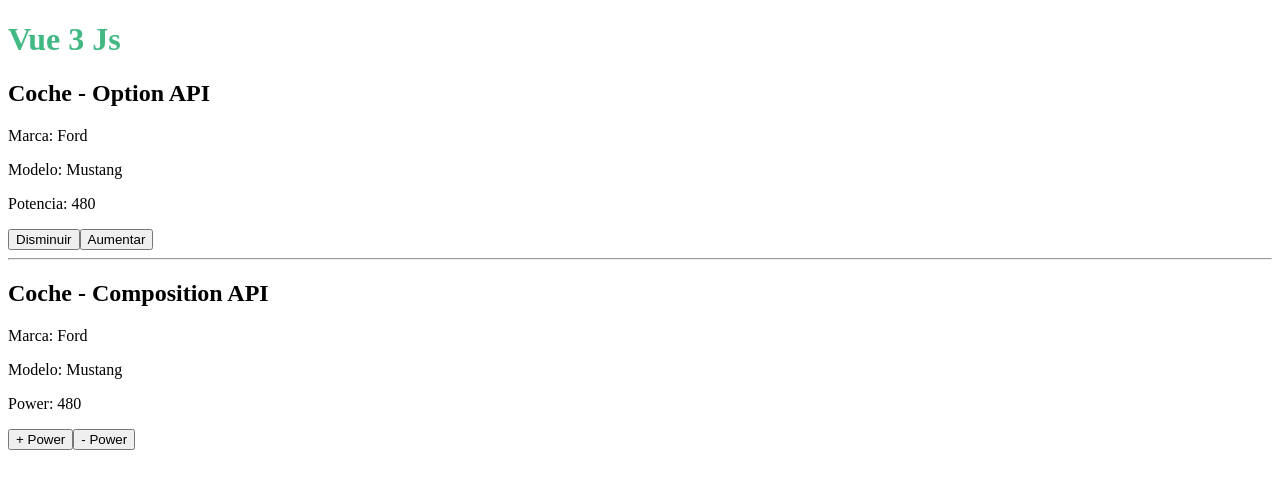
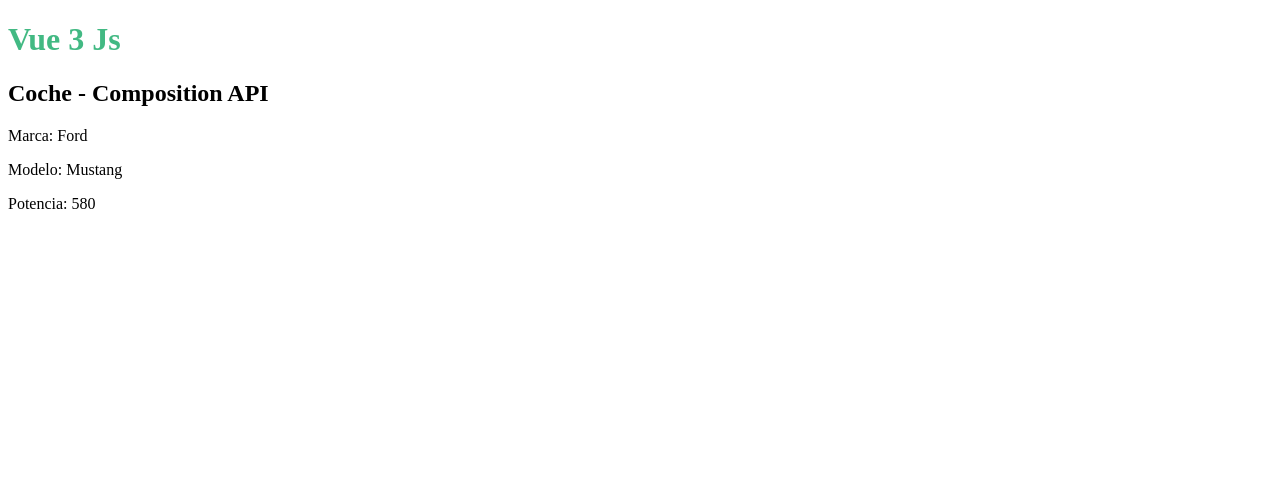
Before and after one commit to danielg2017/Vue3-Started, a Vue app: page / in a window 1280 px wide. Shown: the top 488 px of the page. Built offline with nearby package versions, Linux system fonts and the light colour scheme.

Commit message:
pasando prop por composition API

```diff
--- a/src/App.vue
+++ b/src/App.vue
@@ -1,20 +1,23 @@
 <template>
     <div>
         <h1>Vue 3 Js</h1>
-        <CarOption />
-        <hr />
-        <CarComposition />
+        <Car :power="power" />
     </div>
 </template>
 
 <script>
-import CarComposition from "./components/CarComposition.vue";
-import CarOption from "./components/CarOption.vue";
+import Car from "./components/Car.vue";
 
 export default {
     components: {
-        CarComposition,
-        CarOption,
+        Car,
+    },
+
+    setup() {
+        let power = 580;
+        return {
+            power,
+        };
     },
 };
 </script>
--- /dev/null
+++ b/src/components/Car.vue
@@ -0,0 +1,28 @@
+<template>
+    <h2>Coche - Composition API</h2>
+    <p>Marca: {{ brand }}</p>
+    <p>Modelo: {{ model }}</p>
+    <p>Potencia: {{ power }}</p>
+</template>
+
+<script>
+export default {
+    props: {
+        power: {
+            type: Number,
+            default: 280,
+        },
+    },
+    setup() {
+        const brand = "Ford";
+        const model = "Mustang";
+
+        return {
+            brand,
+            model,
+        };
+    },
+};
+</script>
+
+<style scoped></style>
--- a/src/components/CarComposition.vue
+++ /dev/null
@@ -1,101 +0,0 @@
-<template>
-    <h2>Coche - Composition API</h2>
-    <!-- Asi se utiliza la variable -->
-
-    <p>Marca: {{ brand }}</p>
-    <p>Modelo: {{ model }}</p>
-    <p>Power: {{ power }}</p>
-    <button @click="upPower(20)">+ Power</button>
-    <button @click="downPower">- Power</button>
-
-    <!-- Asi se utiliza condiconales v-if con v-for -->
-    <!-- <p>Potencias Urbanas menor 320 CV </p>
-        <ul>
-        <template v-for="(caballo, index) in caballos" :key="index">
-            <li v-if="caballo <=320">{{ caballo }}</li>
-        </template>
-        </ul>
-        <p>Potencias Competición mayores 320 CV </p>
-        <ul>
-        <template v-for="(caballo, index) in caballos" :key="index">
-            <li v-if="caballo >320">{{ caballo }}</li>
-        </template>
-        </ul> -->
-    <!-- Así se utiliza condicionales v-else con v-for -->
-    <!-- <p>Potencias Urbanas menor 320 CV </p>
-        <ul>
-        <template v-for="(caballo, index) in caballos" :key="index">
-            <li v-if="caballo <=320">{{ caballo }}</li>
-        </template>
-        </ul> -->
-    <!-- Así se utiliza condicionales v-else-if con v-for -->
-    <!-- <p>Potencias</p>
-        <ul>
-        <template v-for="(caballo, index) in caballos" :key="index">
-            <li v-if="caballo < 320">Urbano: {{ caballo }}</li>
-            <li v-else-if="caballo === 320">Hibrido: {{ caballo }}</li>
-            <li v-else>Competición: {{ caballo }}</li>
-        </template>
-        </ul>
-
-        <p>
-            Color: -->
-
-    <!-- // Recorriendo sobre la matriz e imprimiendo el índice y el valor de la matriz en un span. -->
-    <!-- <span v-for="(color, index) in colors" :key="index">
-                {{ index }}: {{ color }}
-            </span>
-        </p>
-        <p> Color: -->
-    <!-- // Recorriendo sobre la matriz de colores e imprimiendo el índice y el valor de la matriz en una lista . -->
-    <!-- <ul>
-            <li v-for="(color, index) in colors" :key="index">
-                {{ index }}: {{ color }} -
-            </li>
-        </ul></p> -->
-    <!-- asi se accede a un array de objetos -->
-    <!-- <p>Velocidad: {{ velocidad }} km/h</p>
-        <p>Potencia: {{ caballos }}</p>
-        {{ mensaje.title }} - {{ mensaje.text }} -->
-    <!-- asi se accede a los atributos de un objeto -->
-</template>
-
-<script>
-import { ref } from "vue";
-
-export default {
-    setup() {
-        const brand = "Ford";
-        const model = "Mustang";
-        const colors = ["Rojo", "Azul", "Blanco", "Negro"]; // variable de tipo array
-        const speed = "260";
-        let power = ref(480);
-        const menssaje = {
-            //variable de tipo objeto
-            title: "Una verdadera marca",
-            text: "Ford Shelby",
-        };
-
-        const upPower = (newPower) => {
-            // console.log("Aumentar potencia");
-            power.value = power.value + newPower;
-        };
-
-        const downPower = () => {
-            // console.log("Disminuir potencia");
-            power.value--;
-        };
-
-        return {
-            brand,
-            model,
-            colors,
-            speed,
-            power,
-            menssaje,
-        };
-    },
-};
-</script>
-
-<style scoped></style>
--- a/src/components/CarOption.vue
+++ /dev/null
@@ -1,43 +0,0 @@
-<template>
-    <div>
-        <h2>Coche - Option API</h2>
-        <!-- Asi se utiliza la variable -->
-
-        <p>Marca: {{ brand }}</p>
-        <p>Modelo: {{ model }}</p>
-        <p>Potencia: {{ power }}</p>
-    </div>
-    <button @click="powerUp(20)">Disminuir</button>
-    <button @click="powerDown">Aumentar</button>
-</template>
-
-<script>
-export default {
-    data() {
-        return {
-            brand: "Ford",
-            model: "Mustang",
-            power: 480,
-            colors: ["Rojo", "Azul", "Blanco", "Negro"], // variable de tipo array
-            velocidad: 0,
-            mensaje: {
-                //variable de tipo objeto
-                title: "Una verdadera marca",
-                text: "Ford Shelby",
-            },
-        };
-    },
-    methods: {
-        powerUp(newPower) {
-            console.log("Aumentar potencia");
-            this.power = this.power + newPower;
-        },
-        powerDown() {
-            console.log("Disminuir potencia");
-            this.power--;
-        },
-    },
-};
-</script>
-
-<style scoped></style>
```
